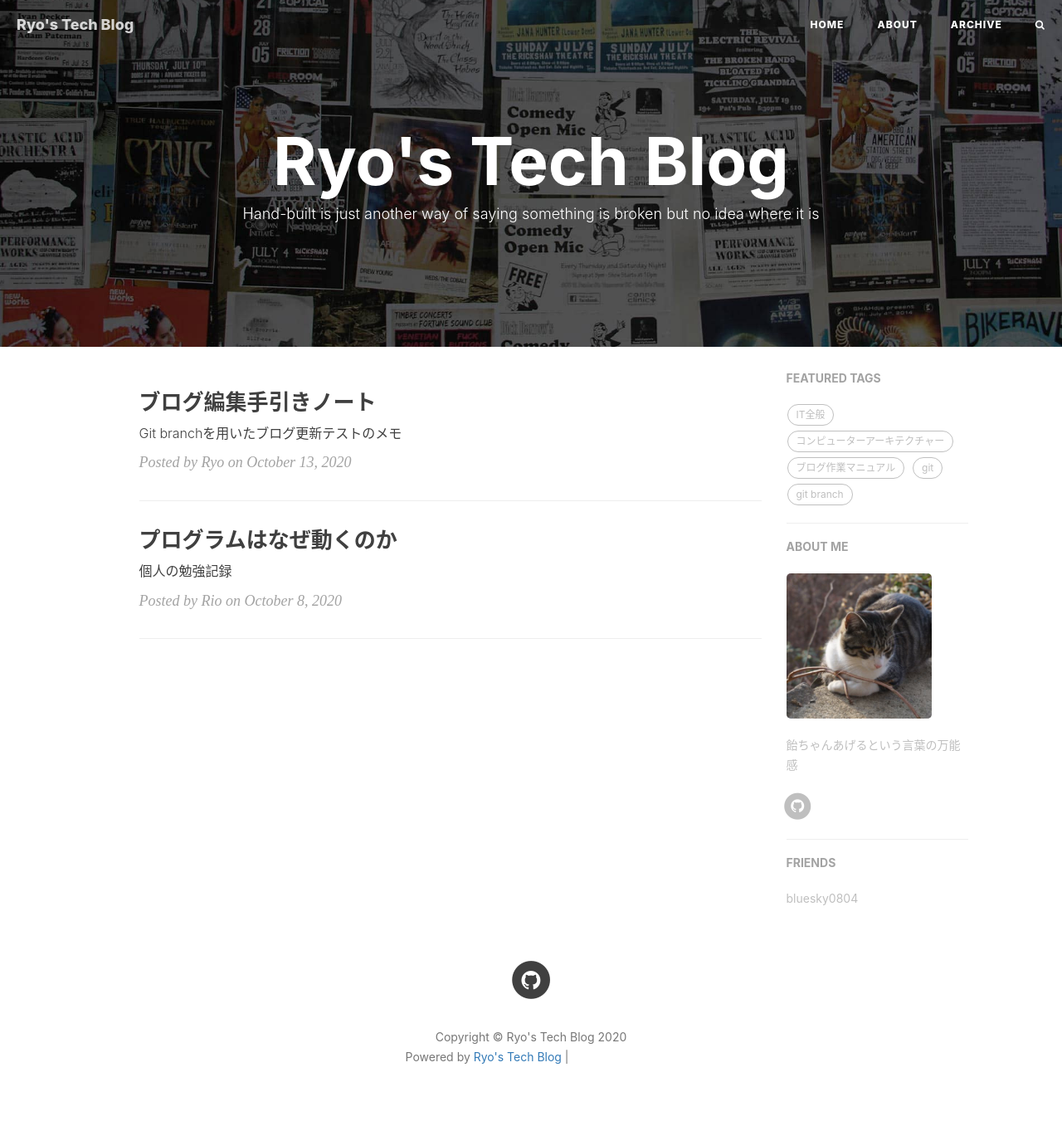
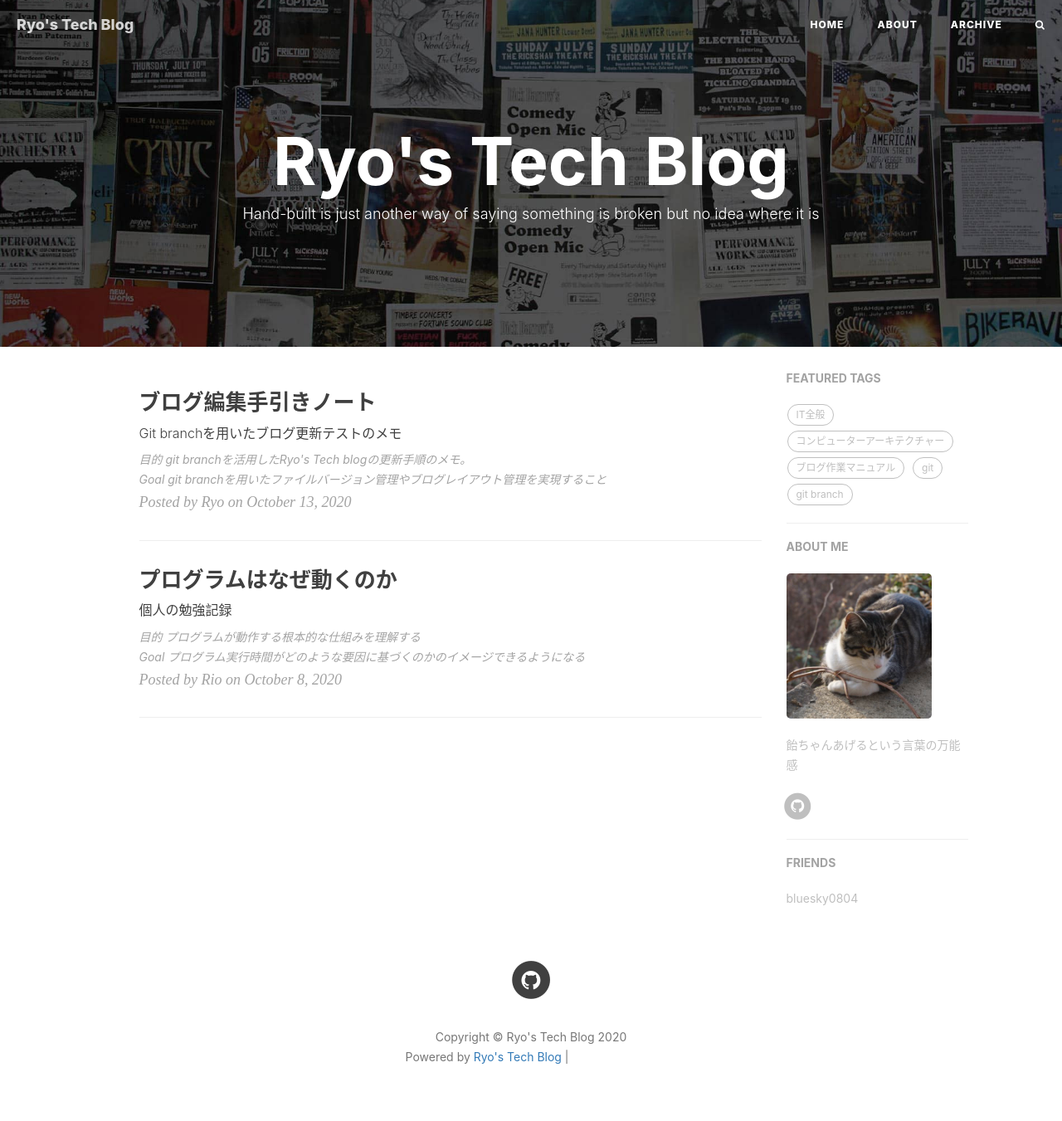
Before and after one commit to RyoNakagami/RyoNakagami.github.io, a Jekyll site: the page built from index.html, in a window 1280 px wide. Shown: the whole page at 83% size. Built offline with Jekyll 4.4.1, drawn with Linux system fonts in a browser that asks for light colours; nearby versions of some CDN libraries; the list of posts is cut into pages by our own code; comment, search, counter and statistics services are not loaded; grey boxes are pictures that could not be loaded.

Commit message:
FIX blog markdown meta data

```diff
--- a/_posts/2020-10-08-How-Programm-Works.md
+++ b/_posts/2020-10-08-How-Programm-Works.md
@@ -6,6 +6,8 @@ author: "Rio"
 header-img: "img/post-bg-dreamer.jpg"
 header-mask: 0.4
 catelog: true
+purpose: 目的 プログラムが動作する根本的な仕組みを理解する
+goal: Goal プログラム実行時間がどのような要因に基づくのかのイメージできるようになる
 tags:
   - IT全般
   - コンピューターアーキテクチャー
--- a/_posts/2020-10-13-Blog-development.md
+++ b/_posts/2020-10-13-Blog-development.md
@@ -5,6 +5,8 @@ subtitle: "Git branchを用いたブログ更新テストのメモ"
 author: "Ryo"
 header-img: "img/post-git-github-logo.jpg"
 header-mask: 0.4
+purpose: 目的 git branchを活用したRyo's Tech blogの更新手順のメモ。
+goal: Goal git branchを用いたファイルバージョン管理やブログレイアウト管理を実現すること
 catelog: true
 tags:
   - git
@@ -65,7 +67,7 @@ current working directory
 
 |branch|説明|
 |---|---|
-|master||本番環境。公開されているブログのソースコードを格納しているブランチ|
+|master|本番環境。公開されているブログのソースコードを格納しているブランチ|
 |test|開発環境でブログの実装・動作確認を行うブランチ|
 
 ## 2. Git branchを用いたブログ編集
--- a/index.html
+++ b/index.html
@@ -18,7 +18,9 @@ description: "Hand-built is just another way of saying something is broken but n
             {% if post.lang == 'en' %}
                 {{ post.content | strip_html | truncate:300 }}
             {% else %}
-                {{ post.abstract | strip_html | truncate:200 }}
+                {{ post.purpose | strip_html | truncate:200 }}
+                <br>
+                {{ post.goal | strip_html | truncate:200 }}
             {% endif %}
         </div>
     </a>
```
